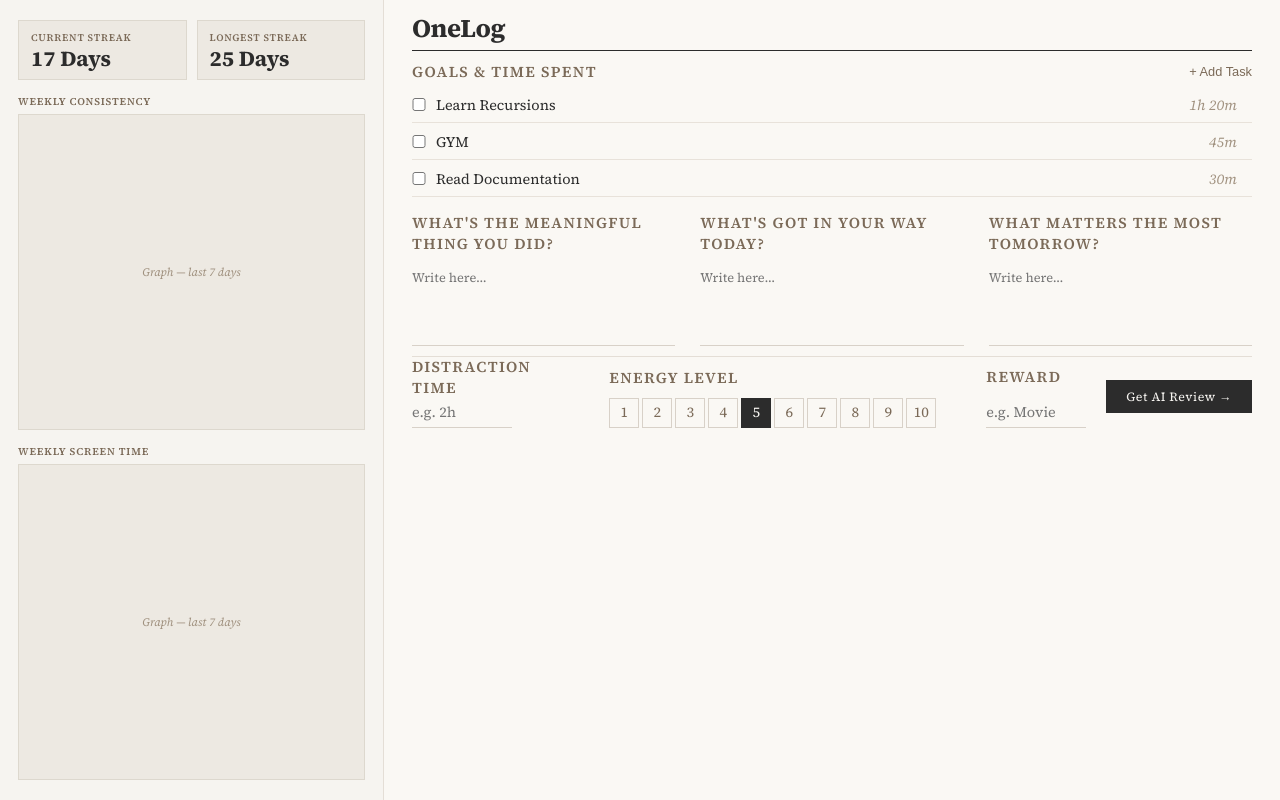
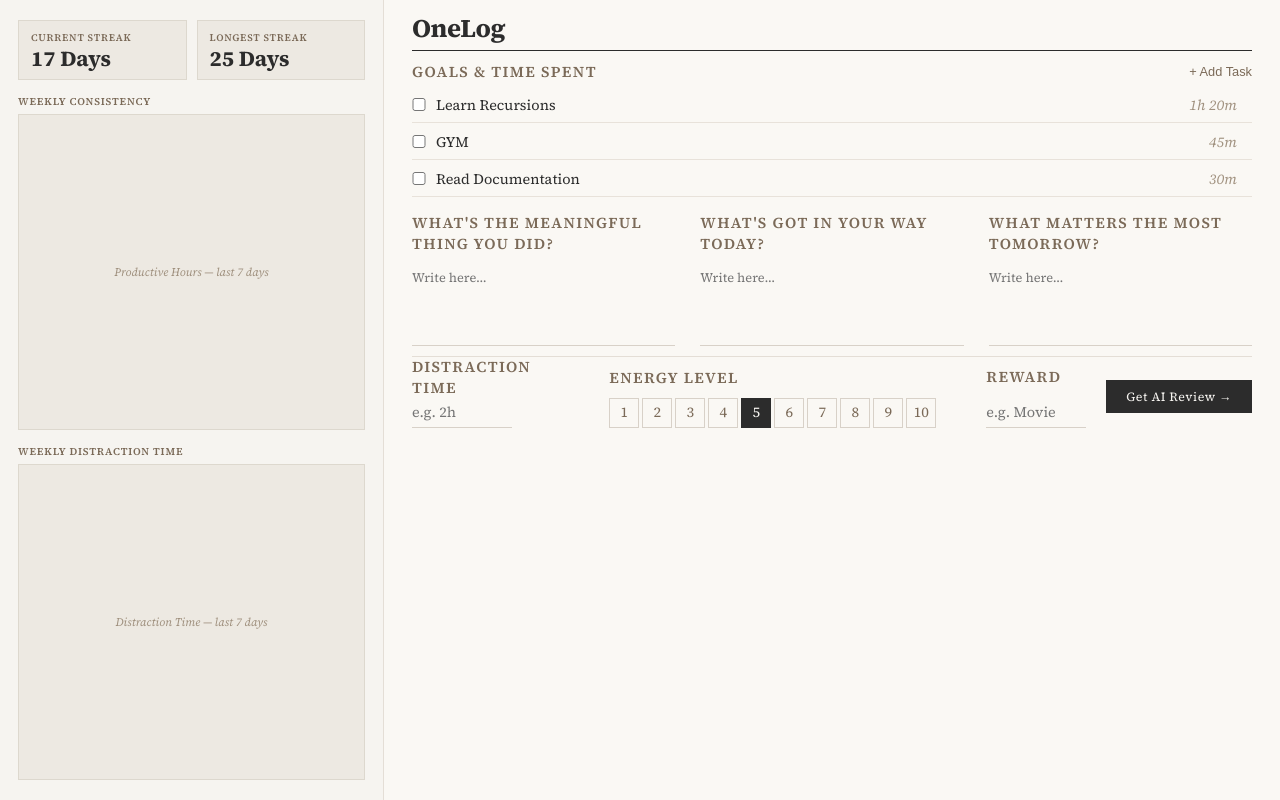
Before and after one commit to Vardhan2006/OneLog, a React (Vite) app: page / in a window 1280 px wide. Built offline with nearby package versions, Linux system fonts and the light colour scheme.

Commit message:
feat: complete OneLog frontend architecture and dashboard components

```diff
--- a/src/components/dashboard/ConsistencyChart.jsx
+++ b/src/components/dashboard/ConsistencyChart.jsx
@@ -0,0 +1,13 @@
+function ConsistencyChart() {
+  return (
+    <div className="graph-card">
+      <h3>Weekly Consistency</h3>
+
+      <div className="graph-placeholder">
+        Productive Hours — last 7 days
+      </div>
+    </div>
+  );
+}
+
+export default ConsistencyChart;
--- a/src/components/dashboard/HoursChart.jsx
+++ b/src/components/dashboard/HoursChart.jsx
@@ -0,0 +1,13 @@
+function HoursChart() {
+  return (
+    <div className="graph-card">
+      <h3>Weekly Distraction Time</h3>
+
+      <div className="graph-placeholder">
+        Distraction Time — last 7 days
+      </div>
+    </div>
+  );
+}
+
+export default HoursChart;
--- a/src/components/dashboard/StreakCard.jsx
+++ b/src/components/dashboard/StreakCard.jsx
@@ -0,0 +1,10 @@
+function StreakCard({ title, value }) {
+  return (
+    <div className="stat">
+      <h3>{title}</h3>
+      <p>{value}</p>
+    </div>
+  );
+}
+
+export default StreakCard;
--- a/src/pages/Home.jsx
+++ b/src/pages/Home.jsx
@@ -6,6 +6,9 @@ import JournalForm from "../components/journal/JournalForm";
 import EnergySelector from "../components/journal/EnergySelector";
 import ScreenTime from "../components/journal/ScreenTime";
 import Reward from "../components/journal/Reward";
+import StreakCard from "../components/dashboard/StreakCard";
+import ConsistencyChart from "../components/dashboard/ConsistencyChart";
+import HoursChart from "../components/dashboard/HoursChart";
 
 function Home() {
   const [screenTime, setScreenTime] = useState("");
@@ -25,30 +28,19 @@ function Home() {
       {/* Dashboard Panel */}
       <div className="dashboard-panel">
         <div className="stat-section">
-          <div className="stat">
-            <h3>Current Streak</h3>
-            <p>17 Days</p>
-          </div>
+          <StreakCard
+            title="Current Streak"
+            value="17 Days"
+          />
 
-          <div className="stat">
-            <h3>Longest Streak</h3>
-            <p>25 Days</p>
-          </div>
+          <StreakCard
+            title="Longest Streak"
+            value="25 Days"
+          />
         </div>
 
-        <div className="graph-card">
-          <h3>Weekly Consistency</h3>
-          <div className="graph-placeholder">
-            Graph — last 7 days
-          </div>
-        </div>
-
-        <div className="graph-card">
-          <h3>Weekly Screen Time</h3>
-          <div className="graph-placeholder">
-            Graph — last 7 days
-          </div>
-        </div>
+        <ConsistencyChart />
+        <HoursChart />
       </div>
 
       {/* Journal Panel */}
```
